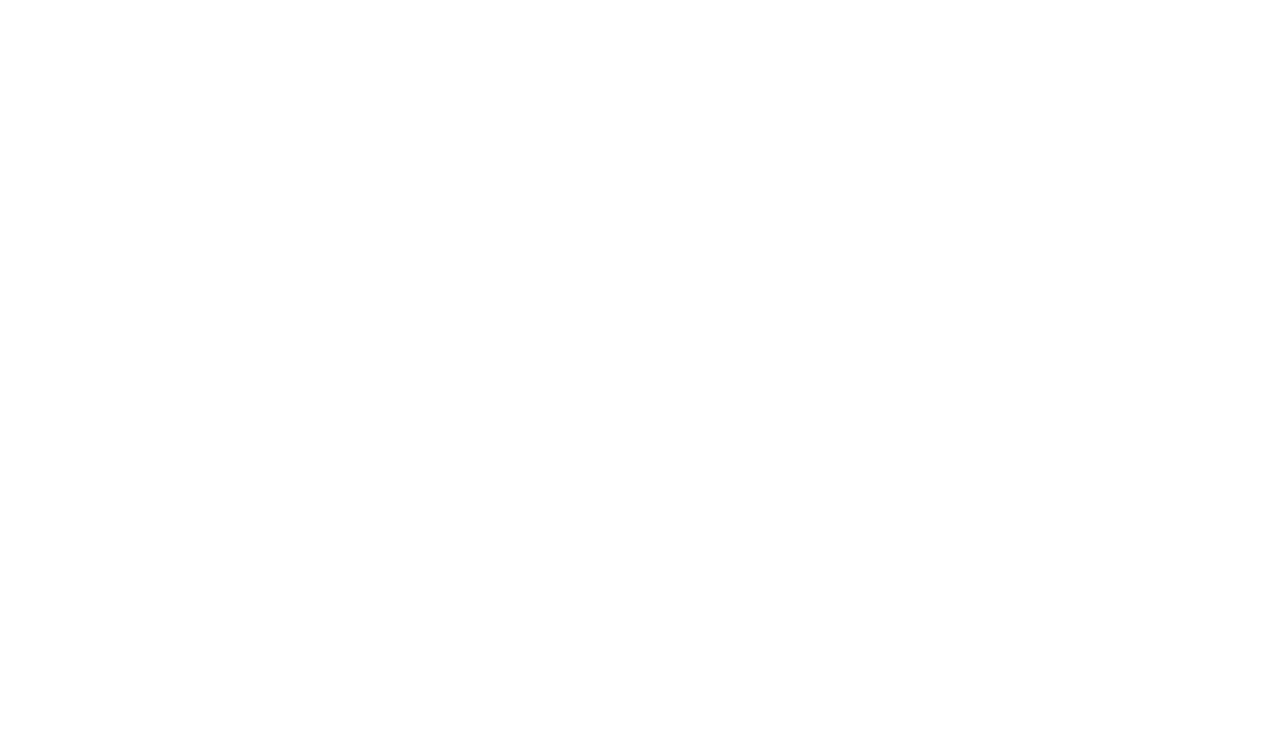
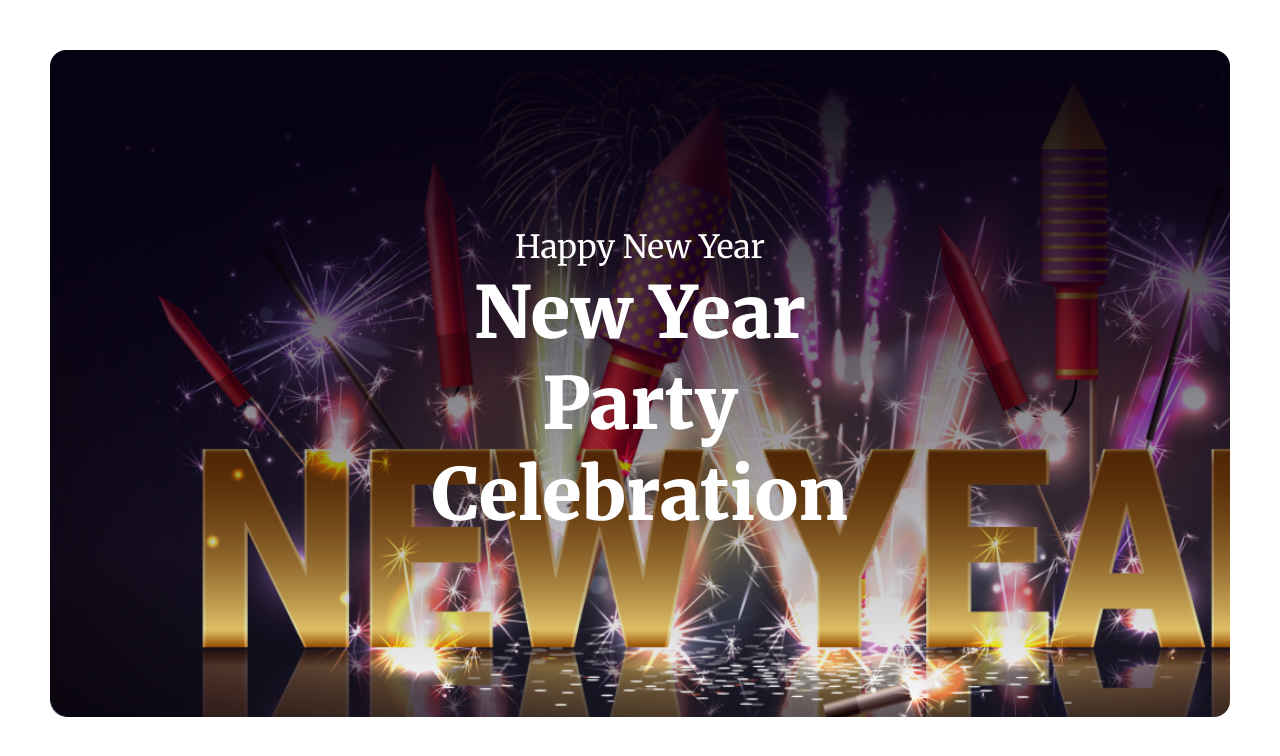
Before and after one commit to Azad1036/first-assignment, a plain HTML site: page index.html in a window 1280 px wide. Drawn offline with Linux system fonts and the light colour scheme.

Commit message:
header section complected

```diff
--- a/index.html
+++ b/index.html
@@ -14,7 +14,15 @@
 </head>
 
 <body>
+    <!-- This is the header Option -->
     <header>
+        <div class="header-banner">
+            <p class="hbanner-subtitle">Happy New Year</p>
+            <p class="hbannerr-title">New Year Party Celebration</p>
+        </div>
+
+
+        </div>
 
     </header>
 
--- a/style/style.css
+++ b/style/style.css
@@ -0,0 +1,32 @@
+* {
+    margin: 0%;
+    padding: 0%;
+}
+
+/* header releted style */
+.header-banner {
+    background: linear-gradient(180deg, #070211 0%, rgba(7, 2, 17, 0.00) 100%), url("../images/Banner_Image.png");
+    background-repeat: no-repeat;
+    background-size: cover;
+    position: relative;
+    justify-content: center;
+    margin: 50px 50px;
+    padding: 177px 344px;
+    border-radius: 16px;
+}
+
+.hbanner-subtitle {
+    color: #FFF;
+    text-align: center;
+    font-family: 'Merriweather', serif;
+    font-size: 32px;
+    font-weight: 400;
+}
+
+.hbannerr-title {
+    color: #FFF;
+    text-align: center;
+    font-family: 'Merriweather', serif;
+    font-size: 72px;
+    font-weight: 900;
+}
```
